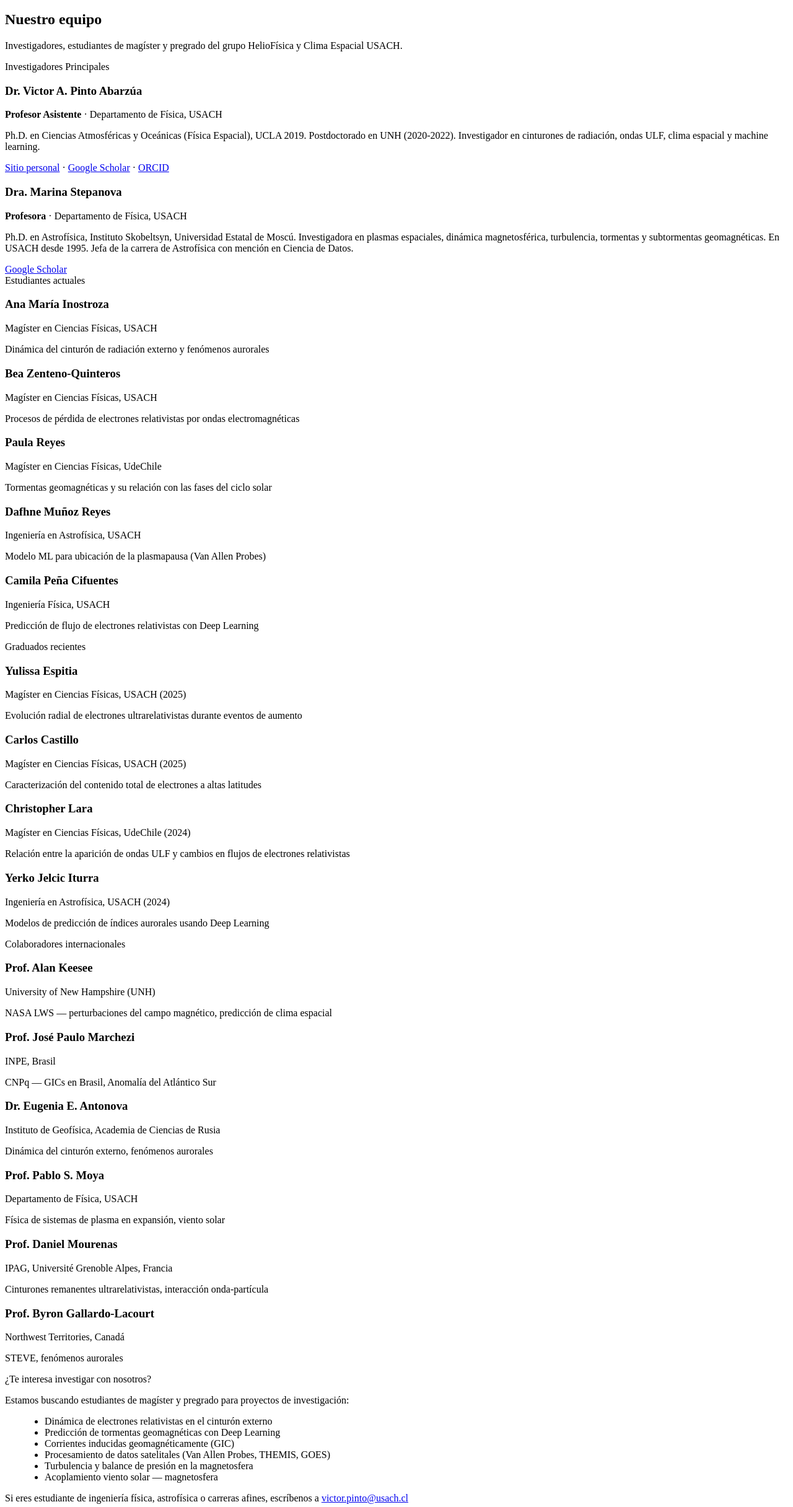
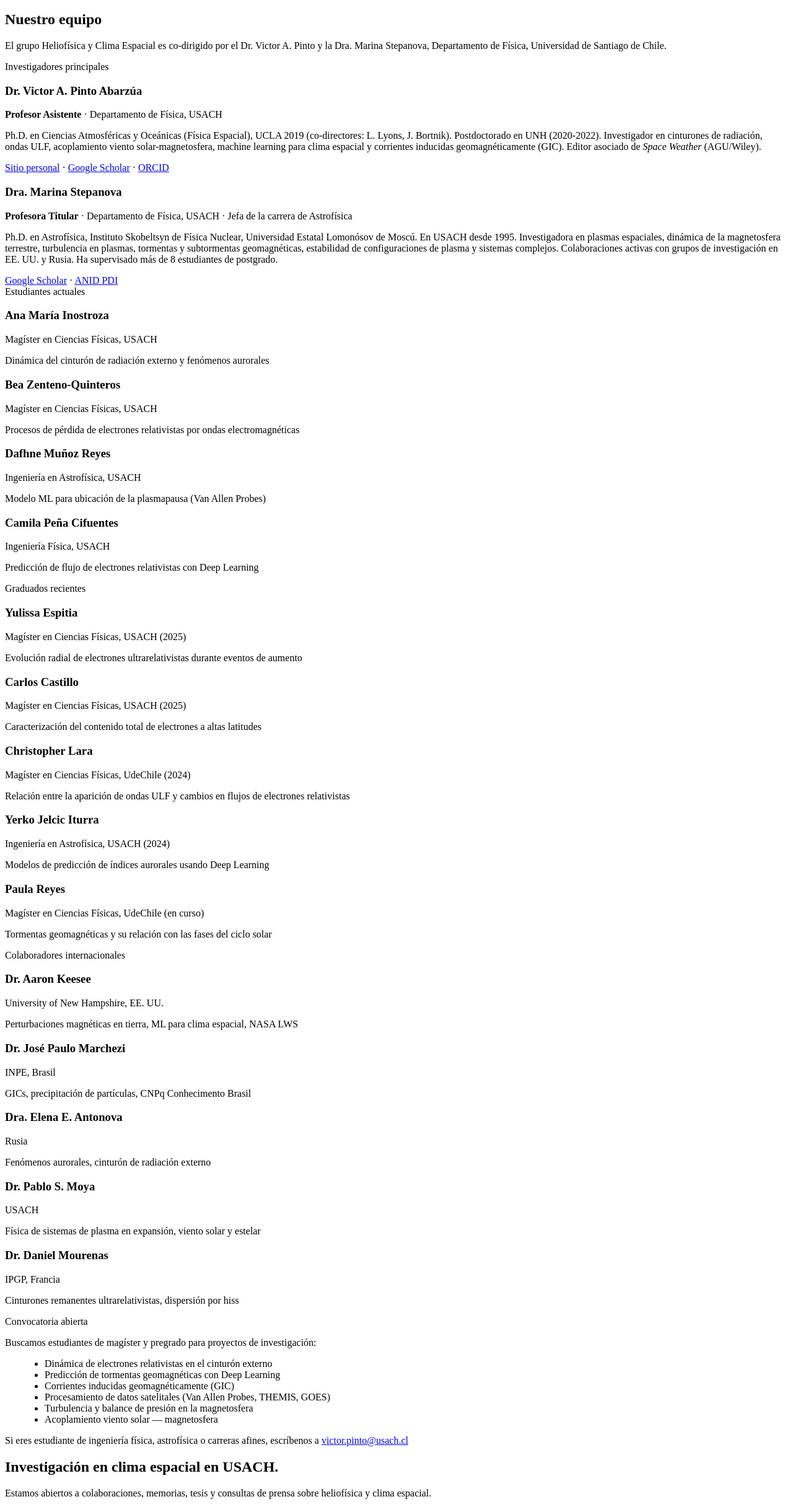
Before and after one commit to HelioUSACH/heliousach.github.io, an Astro site: page /equipo in a window 1280 px wide. Shown: the part 72-2504 px from the top of the page at 62% size. Built offline with nearby package versions, Linux system fonts and the light colour scheme; Astro itself is replaced by a stand-in of ours.

Commit message:
fix: team page corrections (Keesee, Antonova, Mourenas), enhanced bios, Paula Reyes moved to graduates

```diff
--- a/src/pages/equipo.astro
+++ b/src/pages/equipo.astro
@@ -2,21 +2,21 @@
 import Layout from '../layouts/Layout.astro';
 ---
 
-<Layout title="Equipo" description="Equipo de investigadores y estudiantes del grupo HelioFísica y Clima Espacial USACH.">
+<Layout title="Equipo" description="Investigadores y estudiantes del grupo Heliofísica y Clima Espacial USACH.">
 
 <section>
   <span class="section-title">Equipo</span>
   <h1>Nuestro equipo</h1>
-  <p class="lead">Investigadores, estudiantes de magíster y pregrado del grupo HelioFísica y Clima Espacial USACH.</p>
+  <p class="lead">El grupo Heliofísica y Clima Espacial es co-dirigido por el Dr. Victor A. Pinto y la Dra. Marina Stepanova, Departamento de Física, Universidad de Santiago de Chile.</p>
 </section>
 
 <section class="section">
-  <span class="section-title">Investigadores Principales</span>
-  <div class="grid">
+  <span class="section-title">Investigadores principales</span>
+  <div class="grid" style="grid-template-columns:1fr 1fr;gap:1rem">
     <div class="card">
       <h3>Dr. Victor A. Pinto Abarzúa</h3>
       <p><strong>Profesor Asistente</strong> · Departamento de Física, USACH</p>
-      <p>Ph.D. en Ciencias Atmosféricas y Oceánicas (Física Espacial), UCLA 2019. Postdoctorado en UNH (2020-2022). Investigador en cinturones de radiación, ondas ULF, clima espacial y machine learning.</p>
+      <p>Ph.D. en Ciencias Atmosféricas y Oceánicas (Física Espacial), UCLA 2019 (co-directores: L. Lyons, J. Bortnik). Postdoctorado en UNH (2020-2022). Investigador en cinturones de radiación, ondas ULF, acoplamiento viento solar-magnetosfera, machine learning para clima espacial y corrientes inducidas geomagnéticamente (GIC). Editor asociado de <em>Space Weather</em> (AGU/Wiley).</p>
       <div style="margin-top:0.75rem">
         <a href="https://victorapinto.com" target="_blank" rel="noopener">Sitio personal</a> ·
         <a href="https://scholar.google.com/citations?user=nEqGWqoAAAAJ" target="_blank">Google Scholar</a> ·
@@ -25,10 +25,11 @@
     </div>
     <div class="card">
       <h3>Dra. Marina Stepanova</h3>
-      <p><strong>Profesora</strong> · Departamento de Física, USACH</p>
-      <p>Ph.D. en Astrofísica, Instituto Skobeltsyn, Universidad Estatal de Moscú. Investigadora en plasmas espaciales, dinámica magnetosférica, turbulencia, tormentas y subtormentas geomagnéticas. En USACH desde 1995. Jefa de la carrera de Astrofísica con mención en Ciencia de Datos.</p>
+      <p><strong>Profesora Titular</strong> · Departamento de Física, USACH · Jefa de la carrera de Astrofísica</p>
+      <p>Ph.D. en Astrofísica, Instituto Skobeltsyn de Física Nuclear, Universidad Estatal Lomonósov de Moscú. En USACH desde 1995. Investigadora en plasmas espaciales, dinámica de la magnetosfera terrestre, turbulencia en plasmas, tormentas y subtormentas geomagnéticas, estabilidad de configuraciones de plasma y sistemas complejos. Colaboraciones activas con grupos de investigación en EE. UU. y Rusia. Ha supervisado más de 8 estudiantes de postgrado.</p>
       <div style="margin-top:0.75rem">
-        <a href="https://scholar.google.com/citations?user=Rb-PfE4AAAAJ" target="_blank">Google Scholar</a>
+        <a href="https://scholar.google.com/citations?user=Rb-PfE4AAAAJ" target="_blank">Google Scholar</a> ·
+        <a href="https://investigadores.anid.cl/es/public_search/researcher?id=8491" target="_blank">ANID PDI</a>
       </div>
     </div>
   </div>
@@ -46,11 +47,6 @@
       <h3>Bea Zenteno-Quinteros</h3>
       <p>Magíster en Ciencias Físicas, USACH</p>
       <p class="meta">Procesos de pérdida de electrones relativistas por ondas electromagnéticas</p>
-    </div>
-    <div class="card">
-      <h3>Paula Reyes</h3>
-      <p>Magíster en Ciencias Físicas, UdeChile</p>
-      <p class="meta">Tormentas geomagnéticas y su relación con las fases del ciclo solar</p>
     </div>
     <div class="card">
       <h3>Dafhne Muñoz Reyes</h3>
@@ -88,6 +84,11 @@
       <p>Ingeniería en Astrofísica, USACH (2024)</p>
       <p class="meta">Modelos de predicción de índices aurorales usando Deep Learning</p>
     </div>
+    <div class="card">
+      <h3>Paula Reyes</h3>
+      <p>Magíster en Ciencias Físicas, UdeChile (en curso)</p>
+      <p class="meta">Tormentas geomagnéticas y su relación con las fases del ciclo solar</p>
+    </div>
   </div>
 </section>
 
@@ -95,42 +96,37 @@
   <span class="section-title">Colaboradores internacionales</span>
   <div class="grid">
     <div class="card">
-      <h3>Prof. Alan Keesee</h3>
-      <p>University of New Hampshire (UNH)</p>
-      <p class="meta">NASA LWS — perturbaciones del campo magnético, predicción de clima espacial</p>
+      <h3>Dr. Aaron Keesee</h3>
+      <p>University of New Hampshire, EE. UU.</p>
+      <p class="meta">Perturbaciones magnéticas en tierra, ML para clima espacial, NASA LWS</p>
     </div>
     <div class="card">
-      <h3>Prof. José Paulo Marchezi</h3>
+      <h3>Dr. José Paulo Marchezi</h3>
       <p>INPE, Brasil</p>
-      <p class="meta">CNPq — GICs en Brasil, Anomalía del Atlántico Sur</p>
+      <p class="meta">GICs, precipitación de partículas, CNPq Conhecimento Brasil</p>
     </div>
     <div class="card">
-      <h3>Dr. Eugenia E. Antonova</h3>
-      <p>Instituto de Geofísica, Academia de Ciencias de Rusia</p>
-      <p class="meta">Dinámica del cinturón externo, fenómenos aurorales</p>
+      <h3>Dra. Elena E. Antonova</h3>
+      <p>Rusia</p>
+      <p class="meta">Fenómenos aurorales, cinturón de radiación externo</p>
     </div>
     <div class="card">
-      <h3>Prof. Pablo S. Moya</h3>
-      <p>Departamento de Física, USACH</p>
-      <p class="meta">Física de sistemas de plasma en expansión, viento solar</p>
+      <h3>Dr. Pablo S. Moya</h3>
+      <p>USACH</p>
+      <p class="meta">Física de sistemas de plasma en expansión, viento solar y estelar</p>
     </div>
     <div class="card">
-      <h3>Prof. Daniel Mourenas</h3>
-      <p>IPAG, Université Grenoble Alpes, Francia</p>
-      <p class="meta">Cinturones remanentes ultrarelativistas, interacción onda-partícula</p>
-    </div>
-    <div class="card">
-      <h3>Prof. Byron Gallardo-Lacourt</h3>
-      <p>Northwest Territories, Canadá</p>
-      <p class="meta">STEVE, fenómenos aurorales</p>
+      <h3>Dr. Daniel Mourenas</h3>
+      <p>IPGP, Francia</p>
+      <p class="meta">Cinturones remanentes ultrarelativistas, dispersión por hiss</p>
     </div>
   </div>
 </section>
 
 <section class="section">
-  <span class="section-title">¿Te interesa investigar con nosotros?</span>
+  <span class="section-title">Convocatoria abierta</span>
   <div class="card" style="border-color:var(--border-accent)">
-    <p>Estamos buscando estudiantes de magíster y pregrado para proyectos de investigación:</p>
+    <p>Buscamos estudiantes de magíster y pregrado para proyectos de investigación:</p>
     <ul style="margin:1rem 0 0 1.5rem">
       <li>Dinámica de electrones relativistas en el cinturón externo</li>
       <li>Predicción de tormentas geomagnéticas con Deep Learning</li>
```
Also changed, not shown: src/pages/en/team.astro (+29 -33 lines).
